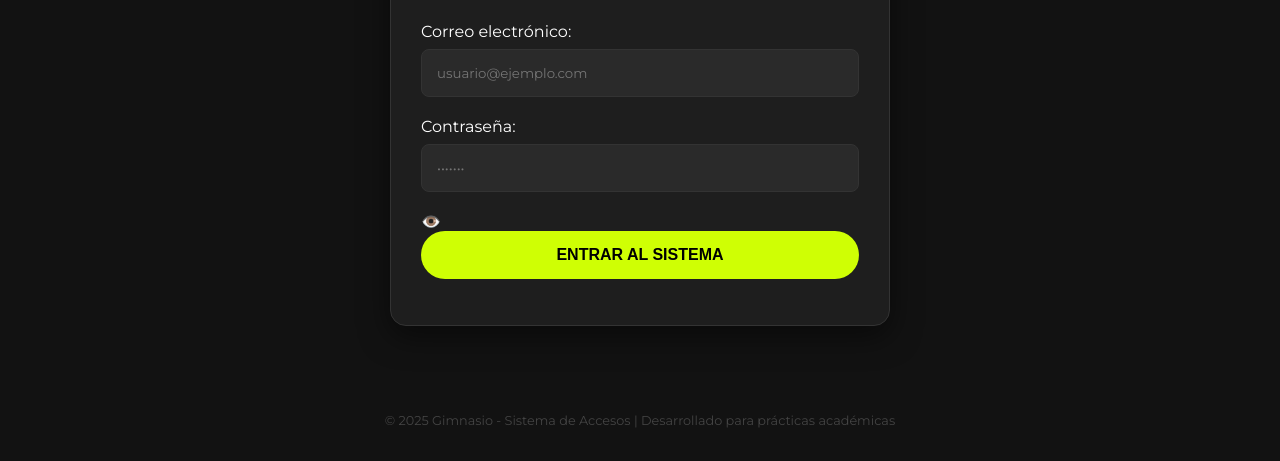
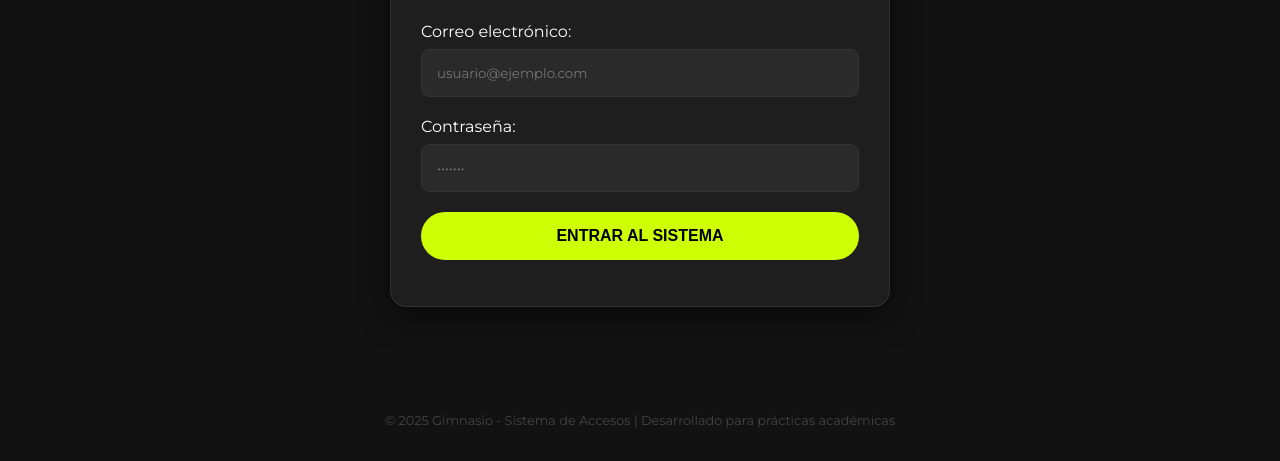
Before and after one commit to Gaelooooo/GymAMFit, a plain HTML site: page index.html in a window 1280 px wide. Shown: the part 339-800 px from the top of the page. Drawn offline with Linux system fonts and the light colour scheme; a script that the page names is missing.

Commit message:
Update index.html

```diff
--- a/index.html
+++ b/index.html
@@ -34,8 +34,7 @@
             <label>Contraseña:</label>
 <div class="input-wrapper">
   <input id="loginPass" type="password" placeholder="•••••••">
-  <span class="toggle-password" onclick="togglePassword()">👁️</span>
-</div>
+
 
 
             <button onclick="login()" class="btn-action">ENTRAR AL SISTEMA</button>
```
